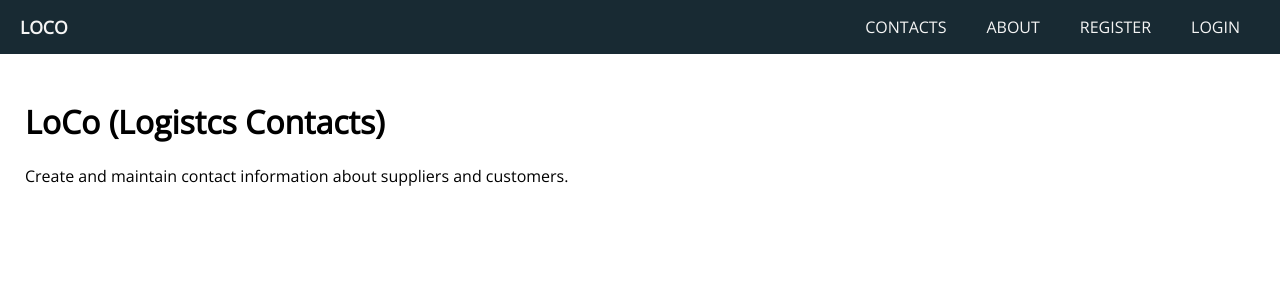
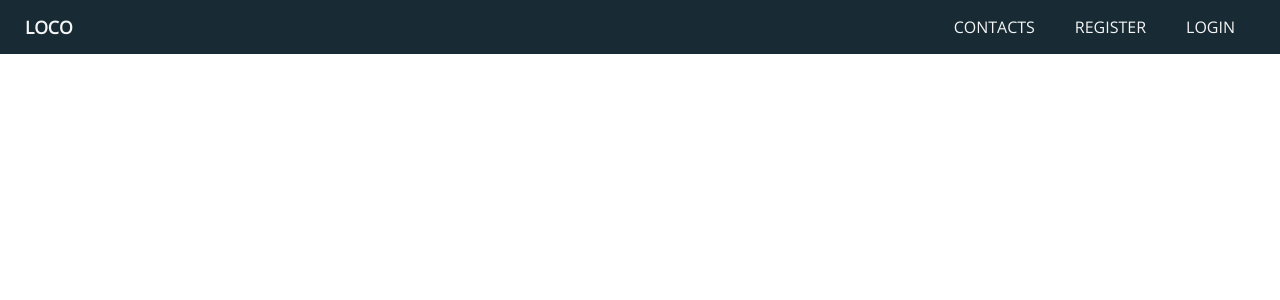
Before and after one commit to ellesense/contact-list-for-work, a React (Create React App) app in the folder client/: page /about in a window 1280 px wide. Shown: the top 300 px of the page. Built offline with nearby package versions, Linux system fonts and the light colour scheme; no server answers.

Commit message:
remoed about page and add styles to others

```diff
--- a/client/src/App.js
+++ b/client/src/App.js
@@ -7,7 +7,6 @@ import AlertState from "./context/alert/alertState";
 import Navbar from "./components/layout/Navbar";
 import Alert from "./components/Alert";
 import Home from "./components/pages/Home";
-import About from "./components/pages/About";
 import Register from "./components/auth/Register";
 import Login from "./components/auth/Login";
 import PrivateRoute from "./components/PrivateRoute";
@@ -31,7 +30,6 @@ function App() {
                 <Alert />
                 <Switch>
                   <PrivateRoute exact path="/" component={Home} />
-                  <Route exact path="/about" component={About} />
                   <Route exact path="/register" component={Register} />
                   <Route exact path="/login" component={Login} />
                 </Switch>
--- a/client/src/components/layout/Navbar.js
+++ b/client/src/components/layout/Navbar.js
@@ -20,9 +20,6 @@ const Navbar = ({ title }) => {
         <Link to="/">Contacts</Link>
       </li>
       <li>
-        <Link to="/about">About</Link>
-      </li>
-      <li>
         <a href="#" onClick={onLogout} className={styles.logOutButton}>
           Logout
         </a>
@@ -34,9 +31,6 @@ const Navbar = ({ title }) => {
     <>
       <li>
         <Link to="/">Contacts</Link>
-      </li>
-      <li>
-        <Link to="/about">About</Link>
       </li>
       <li>
         <Link to="/register">Register</Link>
--- a/client/src/components/layout/Navbar.module.css
+++ b/client/src/components/layout/Navbar.module.css
@@ -7,7 +7,7 @@ header {
   display: flex;
   justify-content: space-between;
   align-items: center;
-  padding: 0 20px;
+  padding: 0 25px;
   background-color: rgb(24, 42, 51);
 }
 
--- a/client/src/components/pages/About.js
+++ /dev/null
@@ -1,21 +0,0 @@
-import React, { useContext, useEffect } from "react";
-import AuthContext from "../../context/auth/authContext";
-
-const About = () => {
-  const authContext = useContext(AuthContext);
-  console.log(authContext.loading);
-  useEffect(() => {
-    authContext.loadUser();
-  }, []);
-
-  return (
-    <div>
-      <h1>LoCo (Logistcs Contacts)</h1>
-      <p>
-        Create and maintain contact information about suppliers and customers.
-      </p>
-    </div>
-  );
-};
-
-export default About;
```
